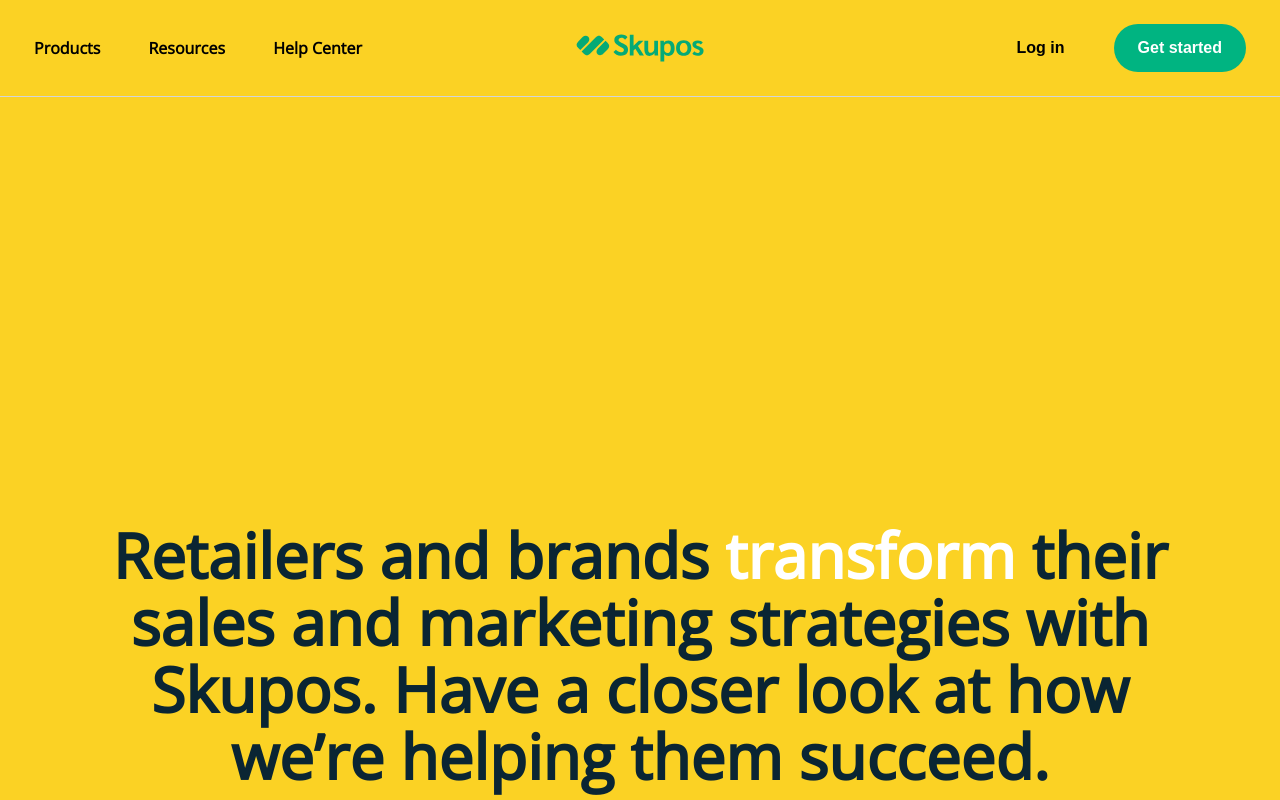
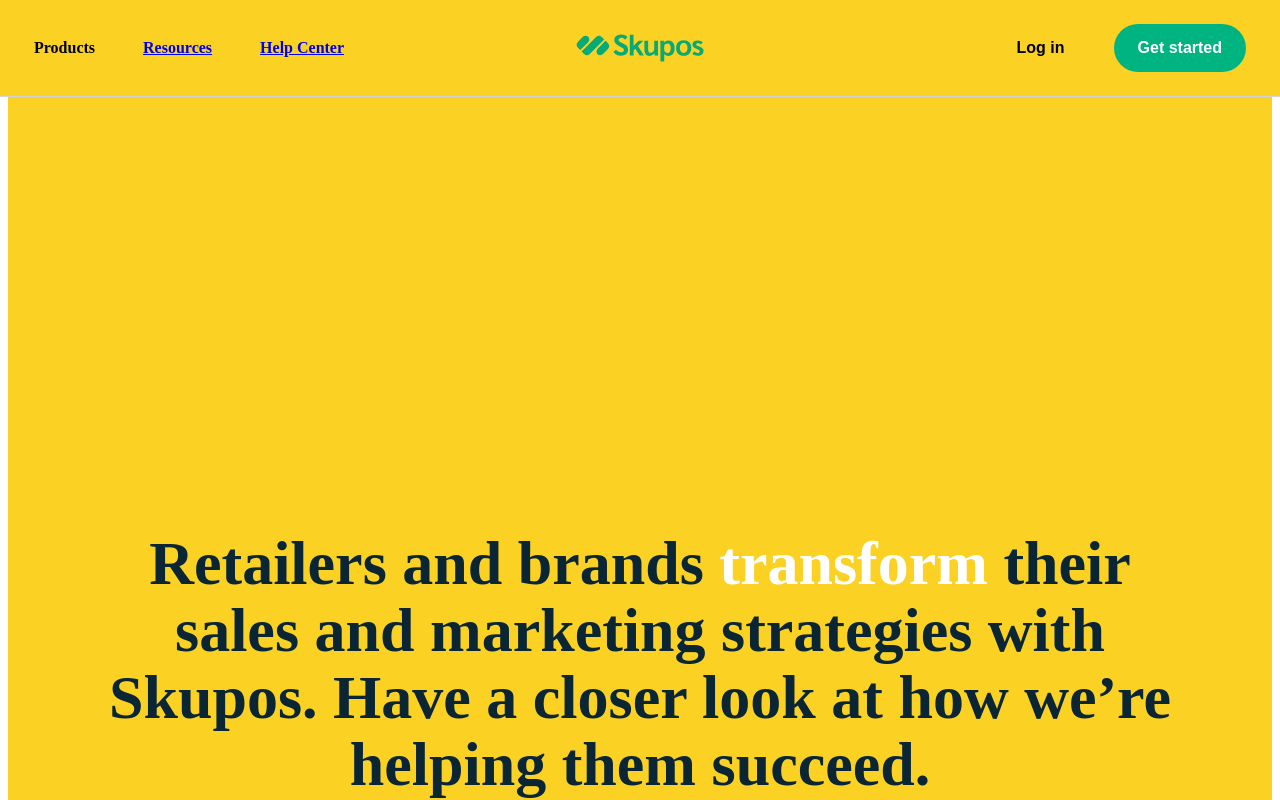
Before and after one commit to ivaanrl/DragonFyZex-test-2, a Next.js app: page / in a window 1280 px wide. Shown: the top 800 px of the page. Built offline with nearby package versions, Linux system fonts and the light colour scheme.

Commit message:
remove global style

```diff
--- a/pages/_app.tsx
+++ b/pages/_app.tsx
@@ -12,7 +12,6 @@
 
   return (
     <>
-      <GlobalStyle />
       <ThemeProvider theme={theme}>
         <Navbar isOpen={isMobileMenuOpen} setIsOpen={setIsMobileMenuOpen} />
         <AnimatePresence>
--- a/styles/globalStyles.ts
+++ b/styles/globalStyles.ts
@@ -54,6 +54,19 @@
   text-decoration:none;
 }
 
+button{
+  border:none;
+  font-family:'Open Sans';
+  padding:0;
+
+  &:focus{
+    outline:none;
+  }
+
+  &:hover{
+    cursor:pointer;
+  }
+}
 `;
 
 export const Button = styled.button`
```
